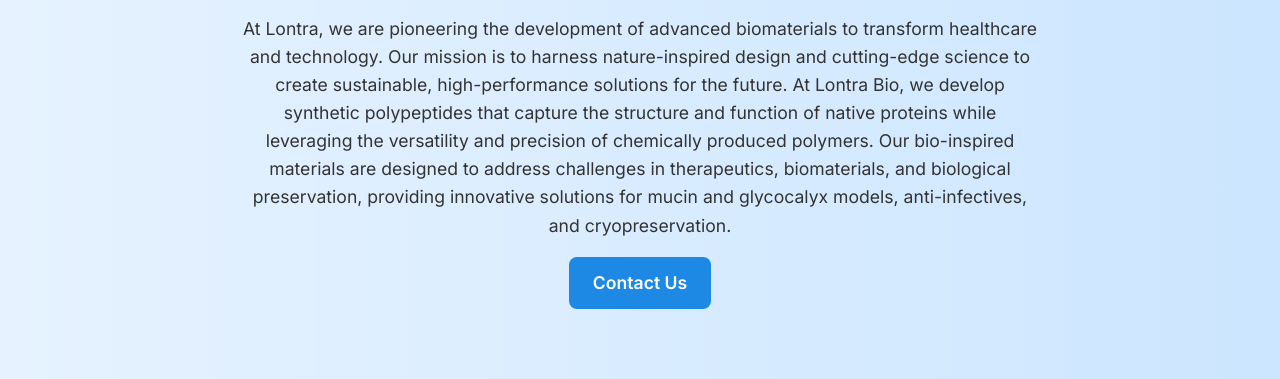
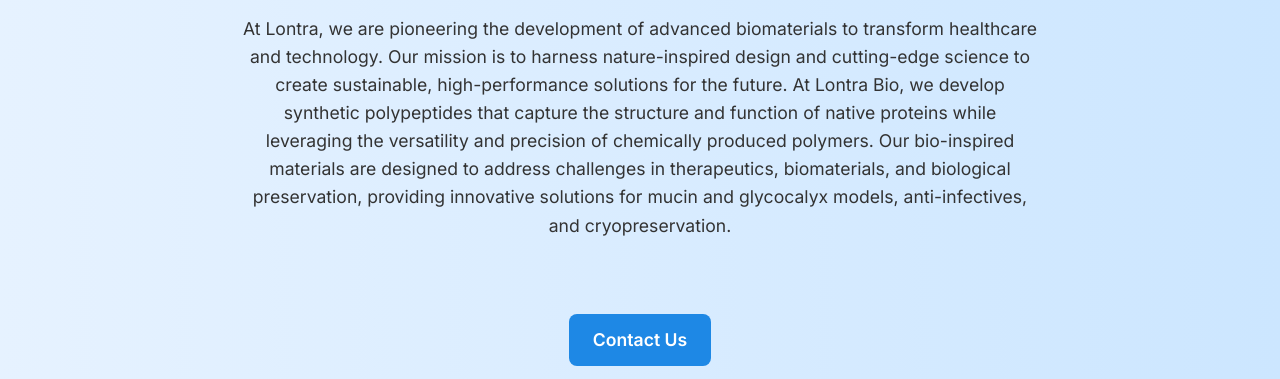
Before and after one commit to lontrabio/lontrabio, a plain HTML site: page index.html in a window 1280 px wide. Shown: the part 573-952 px from the top of the page. Drawn offline with Linux system fonts and the light colour scheme.

Commit message:
Update index.html

```diff
--- a/index.html
+++ b/index.html
@@ -113,8 +113,8 @@
       produced polymers. Our bio-inspired materials are designed to address challenges
       in therapeutics, biomaterials, and biological preservation, providing innovative
       solutions for mucin and glycocalyx models, anti-infectives, and cryopreservation.
-    </p><p></p>
-    <p>
+    </p>
+    <p><br><br>
       <a href="mailto:lontrabio@gmail.com" class="btn">Contact Us</a>
     </p>
   </section>
```
